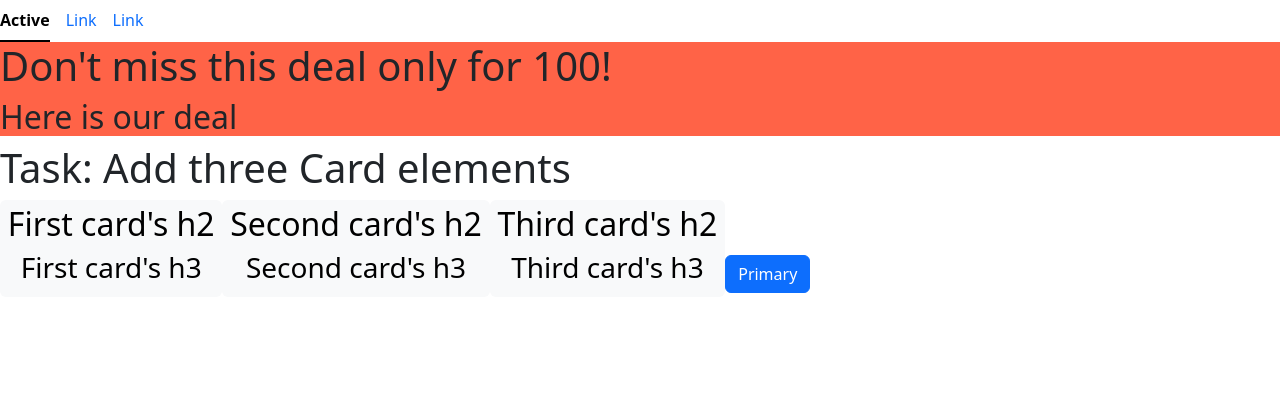
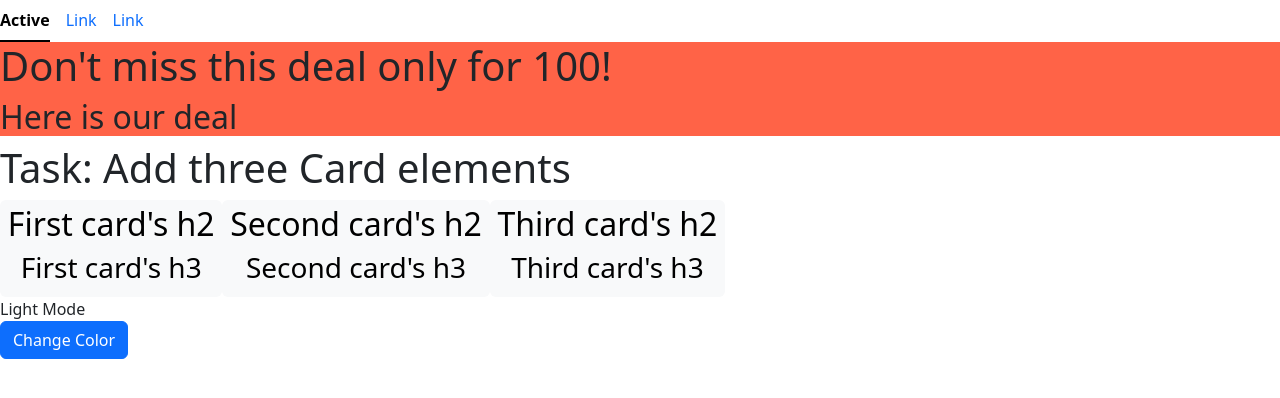
Before and after one commit to saji2000/meta-react, a React (Vite) app: page / in a window 1280 px wide. Shown: the top 398 px of the page. Built offline with nearby package versions, Linux system fonts and the light colour scheme.

Commit message:
Changing variables using event handlers

```diff
--- a/src/components/Button.tsx
+++ b/src/components/Button.tsx
@@ -1,25 +1,35 @@
+function Button() {
+  var darkModeOn = false;
+  var darkMode = "Dark Mode";
+  var lightMode = "Light Mode";
+  const clickHandler = () => {
+    darkModeOn = !darkModeOn;
+    darkModeOn ? console.log("Dark Mode") : console.log("Light Mode");
+  };
+
+  return (
+    <>
+      <div>{darkModeOn ? darkMode : lightMode}</div>
+      <button type="button" className="btn btn-primary" onClick={clickHandler}>
+        Change Color
+      </button>
+    </>
+  );
+}
+
+// export default Button;
+
 // function Button() {
-//   const clickHandler = () => console.log("Button clicked");
+//   const clickHandler = () => console.log("Mouse over button");
 //   return (
-//     <button type="button" className="btn btn-primary" onClick={clickHandler}>
+//     <button
+//       type="button"
+//       className="btn btn-primary"
+//       onMouseOver={clickHandler}
+//     >
 //       Primary
 //     </button>
 //   );
 // }
 
-// export default Button;
-
-function Button() {
-  const clickHandler = () => console.log("Mouse over button");
-  return (
-    <button
-      type="button"
-      className="btn btn-primary"
-      onMouseOver={clickHandler}
-    >
-      Primary
-    </button>
-  );
-}
-
 export default Button;
```
